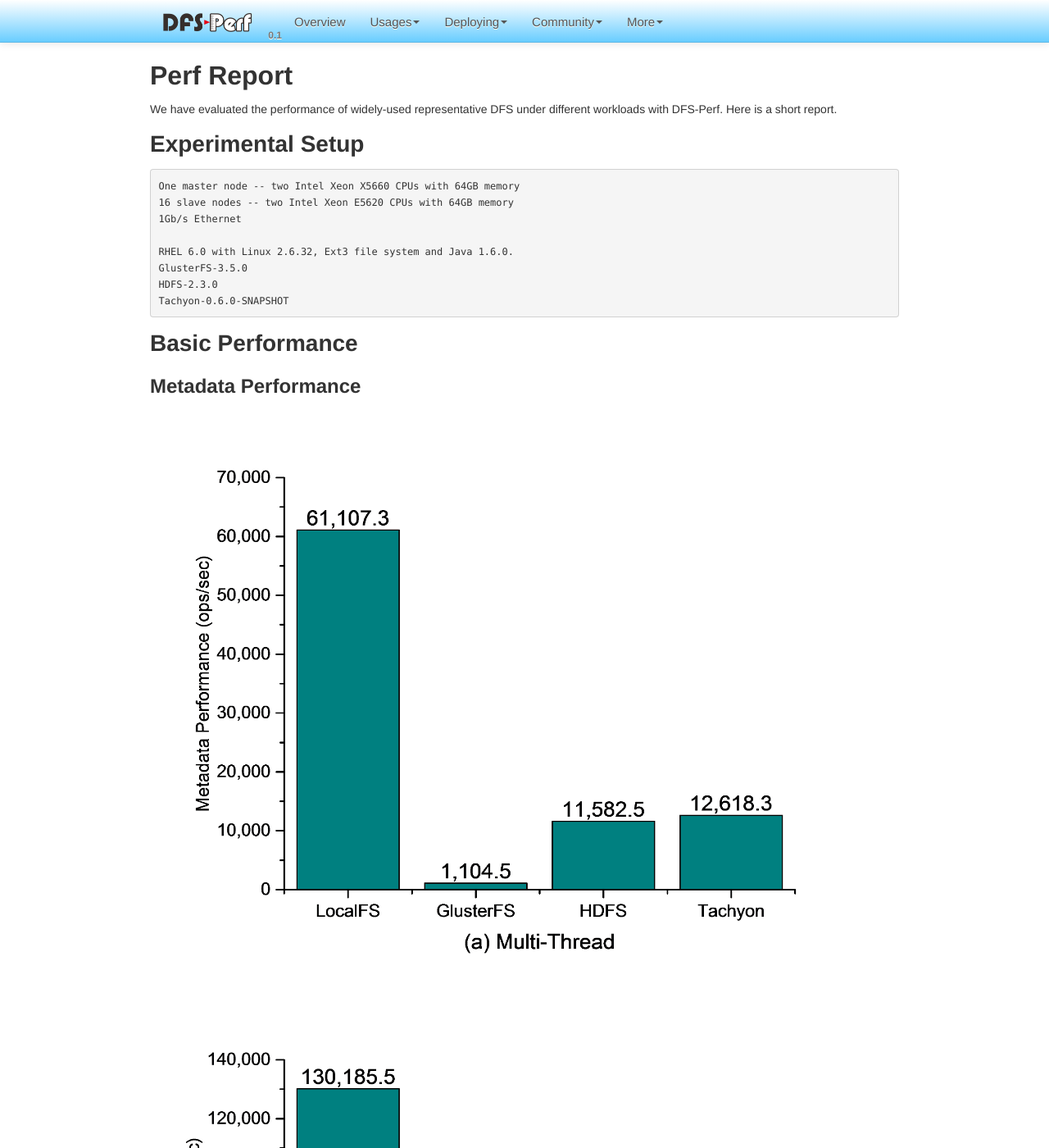
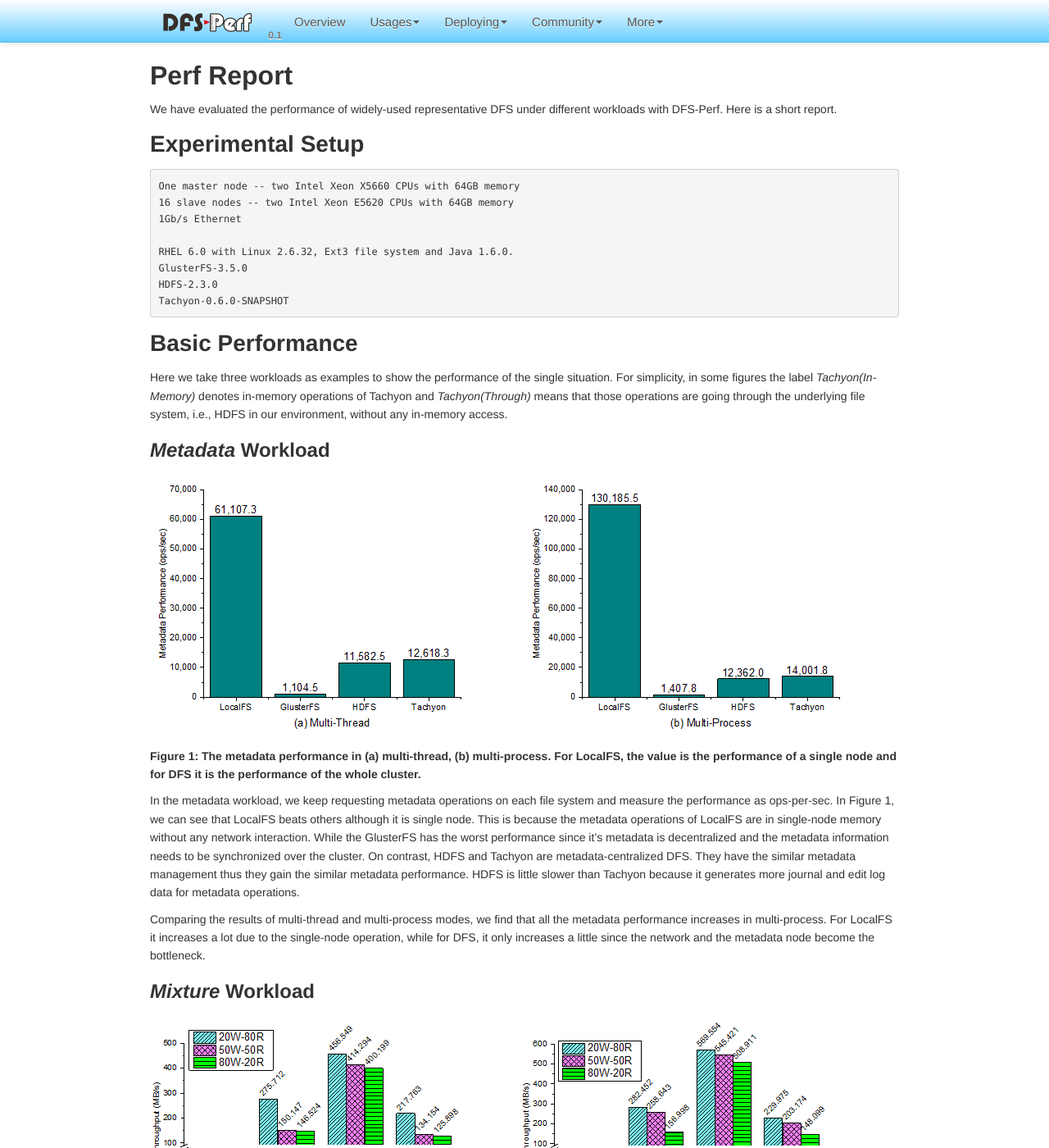
Before and after one commit to PasaLab/dfs-perf, a Jekyll site: the page built from docs/Perf-Report.md, in a window 1280 px wide and 1400 px high. Shown: the whole window at 82% size. Built offline with Jekyll 4.4.1, drawn with Linux system fonts in a browser that asks for light colours; some of the changed text lies outside the part shown.

Commit message:
update docs

```diff
--- a/docs/Perf-Report.md
+++ b/docs/Perf-Report.md
@@ -17,32 +17,49 @@ We have evaluated the performance of widely-used representative DFS under differ
     Tachyon-0.6.0-SNAPSHOT
 
 # Basic Performance
-## Metadata Performance
 
-![Metadata multi-thread](./img/metadata-a.png)
+Here we take three workloads as examples to show the performance of the single situation. For simplicity, in some figures the label *Tachyon(In-Memory)* denotes in-memory operations of Tachyon and *Tachyon(Through)* means that those operations are going through the underlying file system, i.e., HDFS in our environment, without any in-memory access.
+
+## *Metadata* Workload
+
+![Metadata](./img/metadata.png)
+
+**Figure 1: The metadata performance in (a) multi-thread, (b) multi-process. For LocalFS, the value is the performance of a single node and for DFS it is the performance of the whole cluster.**
 <br/>
 
-![Metadata multi-process](./img/metadata-b.png)
+In the metadata workload, we keep requesting metadata operations on each file system and measure the performance as ops-per-sec. In Figure 1, we can see that LocalFS beats others although it is single node. This is because the metadata operations of LocalFS are in single-node memory without any network interaction. While the GlusterFS has the worst performance since it's metadata is decentralized and the metadata information needs to be synchronized over the cluster. On contrast, HDFS and Tachyon are metadata-centralized DFS. They have the similar metadata management thus they gain the similar metadata performance. HDFS is little slower than Tachyon because it generates more journal and edit log data for metadata operations.
+
+Comparing the results of multi-thread and multi-process modes, we find that all the metadata performance increases in multi-process. For LocalFS it increases a lot due to the single-node operation, while for DFS, it only increases a little since the network and the metadata node become the bottleneck.
+
+## *Mixture* Workload
+
+![Mixture](./img/mixture.png)
+
+**Figure 2: Mixed Read/Write Throughput. Read Throughput in (a) multi-thread, (b) multi-process. Write Throughput in (c) multi-thread, (d) multi-process. This is the average throughput of each thread/process.**
 <br/>
 
-## Read/Write Throughput
+We run mix read/write workload in three kinds of ratios, 80% read - 20% write, 50% read - 50% write and 20% read - 80% write. According to the results in Figure 2, the read and write throughput decreases with the rise of the write ratio. This is reasonable since the DFS have a lower write throughput than the read throughput no matter the data is in the memory, on the disk, or across the network.
 
-![RW multi-thread](./img/rw-a.png)
+The interesting part in this workload is that, both read and write throughput of all the DFS have higher performance in multi-process than multi-thread. This suggests that the application better uses multi-process for better parallelism in these scenarios.
+
+## *Iterate* Workload
+
+![Iterate](./img/iterate.png)
+
+**Figure 3: Iterative Throughput. Shuffle Mode in (a) multi-thread, (b) multi-process. Non-Shuffle Mode in (c) multi-thread, (d) multi-process. This is the average throughput of each thread/process.**
 <br/>
 
-![RW multi-process](./img/rw-b.png)
-<br/>
+The performance results of iterative workload are shown in Figure 3. In the *Shuffle* mode, the read operations may be remote, thus the read throughput is limited by the network. In the *Non-Shuffle* mode, the read throughput benefits from the data locality, especially for Tachyon (In-Memory). And on the other side, Tachyon (In-Memory) with the *Non-Shuffle* mode reads and writes both in local memory, thus the write throughput is high than the *Shuffle* mode.
+
+In this workload, GlusterFS’s read and Tachyon’s in-memory operations achieve better performance in multi-process than multi-thread.
 
 # Scalability
 
-![Scalability single-node multi-thread](./img/scalability-a.png)
+Here we evaluate the scalability of DFS-Perf. We take the throughput of HDFS and Tachyon (In-Memory) as the test examples. At first, the workloads are run from 1 to 32 processes/threads on the single node. Then, the same workloads are run from 1 to 16 nodes, both in 16 threads or 16 processes.
+
+![Scalability](./img/scalability.png)
+
+**Figure 4: Scalability of DFS-Perf. In single-node we take the value of 1 process x 1 thread as the baseline and in multi-node we take the value of one node as the baseline. (a) single-node multi-thread. (b) single-node multi-process. (c) multi-node, each node is in 16 threads. (d) multi-node, each node is in 16 processes.**
 <br/>
 
-![Scalability single-node multi-process](./img/scalability-b.png)
-<br/>
-
-![Scalability multi-node multi-thread](./img/scalability-c.png)
-<br/>
-
-![Scalability multi-node multi-process](./img/scalability-d.png)
-<br/>
+The speedup results are shown in Figure 4. From the results we can clearly find the upper bound of the single node. Then, in multi-node mode, the throughput of HDFS is limited by the whole cluster’s network, but Tachyon (In-Memory) achieves a linear scalability because it accesses data only from local memory. All the experimental results show that DFS-Perf has excellent scalability. With the scalability experiments, we can perform stress test to find the threshold or bottleneck of DFS.
```
Also changed, not shown: docs/index.md (+6 -2 lines), docs/img/iterate.png (added), docs/img/metadata-a.png (deleted), docs/img/metadata-b.png (deleted), docs/img/metadata.png (added), docs/img/mixture.png (added), docs/img/rw-a.png (deleted), docs/img/rw-b.png (deleted), docs/img/scalability-a.png (deleted), docs/img/scalability-b.png (deleted), docs/img/scalability-c.png (deleted), docs/img/scalability-d.png (deleted), docs/img/scalability.png (added).
